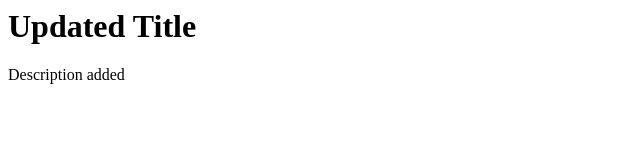
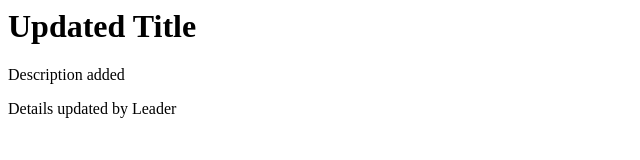
Before and after one commit to kdandy1/git-activities, a plain HTML site: page index.html in a window 1280 px wide. Shown: the whole page, without its empty margins (0-640 px from the left). Drawn offline with Linux system fonts and the light colour scheme.

Commit message:
Leader feature: updated index.html

```diff
--- a/index.html
+++ b/index.html
@@ -1,2 +1,3 @@
 <h1>Updated Title</h1>
 <p>Description added</p>
+<p>Details updated by Leader</p>
```
